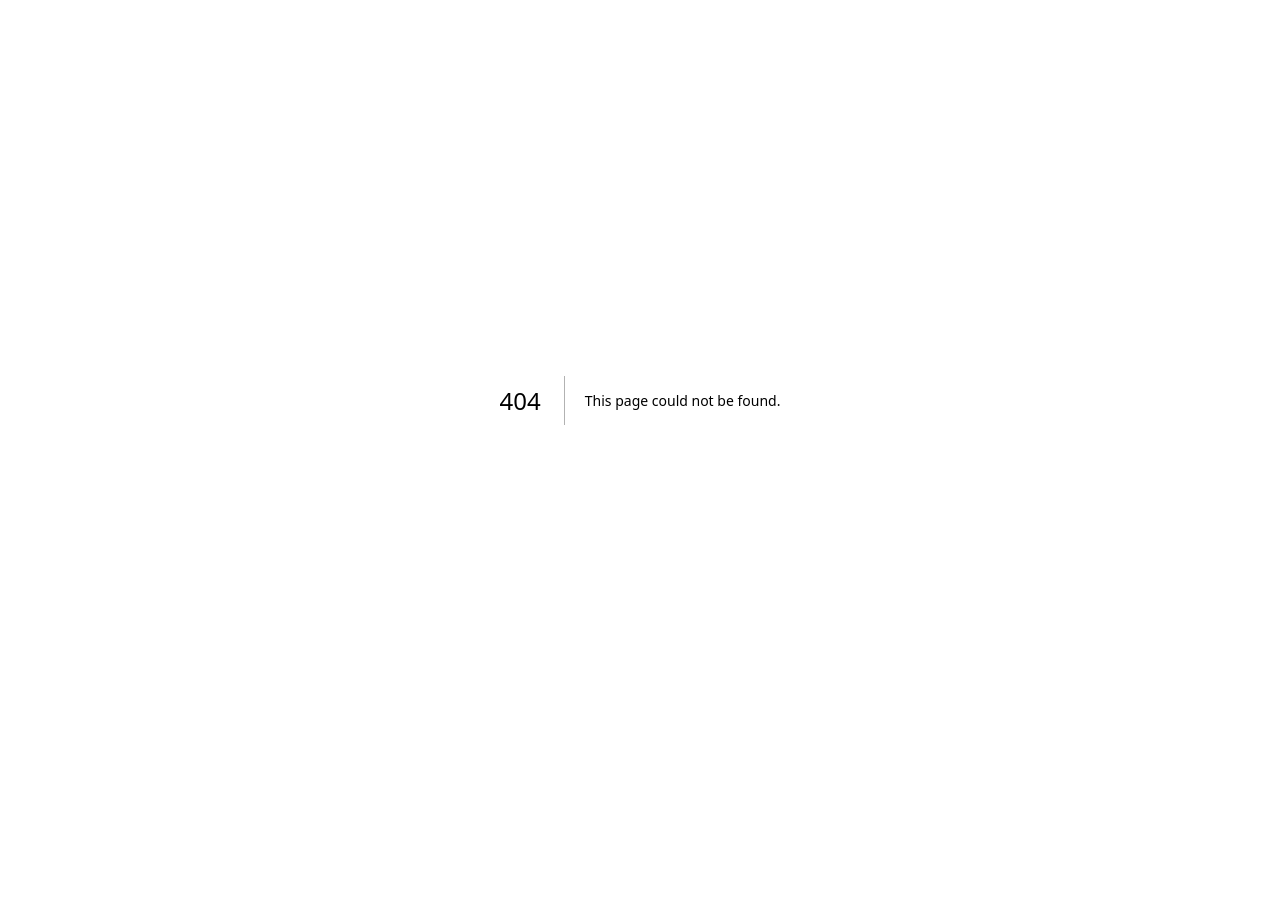
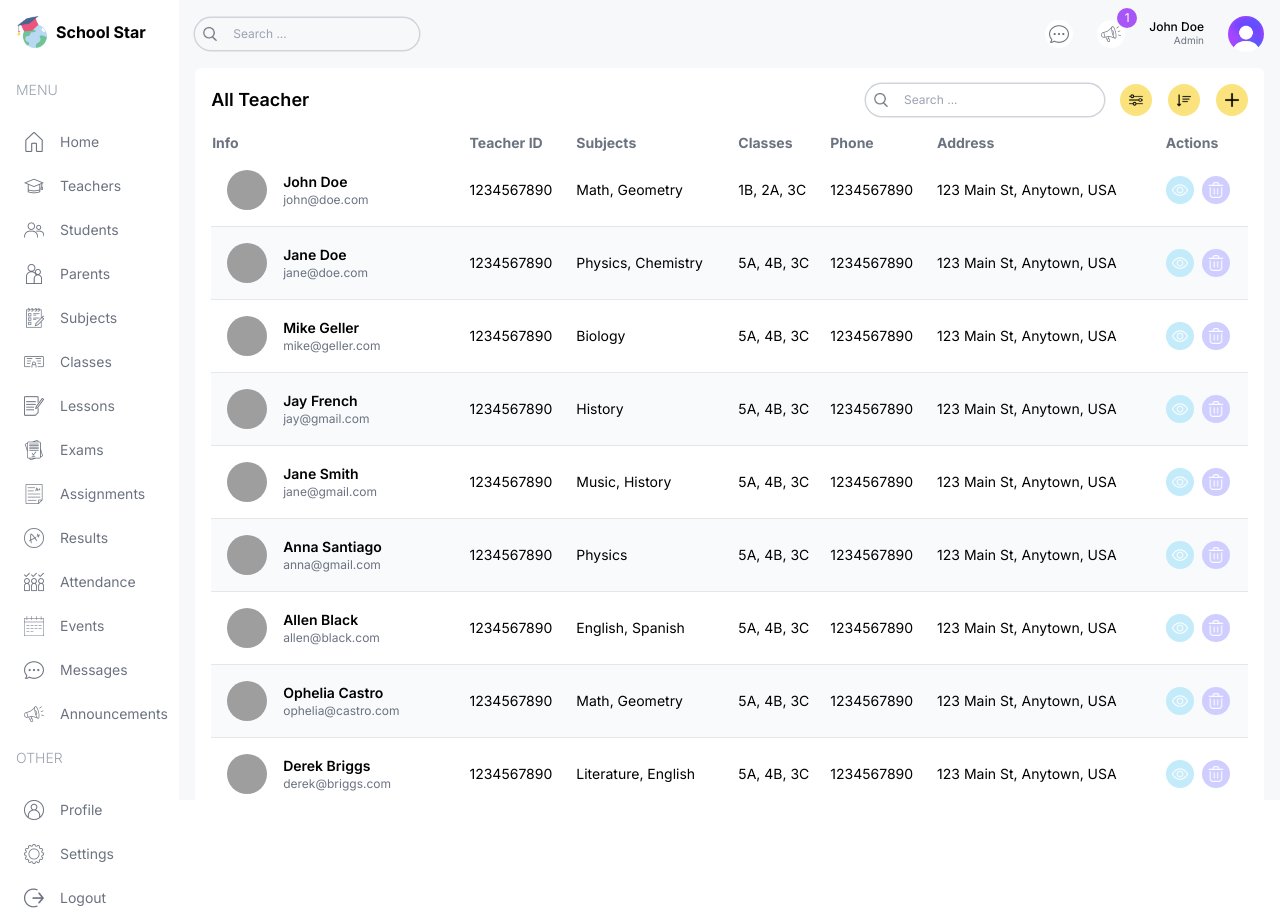
Before and after one commit to Tegarsw17/school-management, a Next.js app: page /list/teachers in a window 1280 px wide. Before the commit this address had no page. Before the commit the page ends 800 px from the top, so only its background shows below. Built offline with nearby package versions, Linux system fonts and the light colour scheme; grey boxes are pictures that could not be loaded.

Commit message:
add list teacher

```diff
--- a/next.config.mjs
+++ b/next.config.mjs
@@ -1,4 +1,8 @@
 /** @type {import('next').NextConfig} */
-const nextConfig = {};
+const nextConfig = {
+  images: {
+    remotePatterns: [{ hostname: 'images.pexels.com' }],
+  },
+};
 
 export default nextConfig;
--- /dev/null
+++ b/src/app/(dashboard)/list/teachers/page.tsx
@@ -0,0 +1,106 @@
+import Pagination from "@/components/Pagination"
+import Table from "@/components/Table"
+import TableSearch from "@/components/TableSearch"
+import { role, teachersData } from "@/lib/data"
+import Image from "next/image"
+import Link from "next/link"
+
+type Teacher = {
+    id: number;
+    teacherId: string;
+    name: string;
+    email?: string;
+    photo: string;
+    phone: string;
+    subjects: string[];
+    classes: string[];
+    address: string;
+
+}
+
+const columns = [
+    {
+        header: "Info", accessor: "info"
+    },
+    {
+        header: "Teacher ID", accessor: "teacherID", className: "hidden md:table-cell"
+    },
+    {
+        header: "Subjects", accessor: "subjects", className: "hidden md:table-cell"
+    },
+    {
+        header: "Classes", accessor: "classes", className: "hidden md:table-cell"
+    },
+    {
+        header: "Phone", accessor: "phone", className: "hidden xl:table-cell"
+    },
+    {
+        header: "Address", accessor: "address", className: "hidden xl:table-cell"
+    },
+    {
+        header: "Actions", accessor: "action"
+    },
+]
+
+const TeacherListPage = () => {
+
+    const renderRow = (item: Teacher) => (
+        <tr key={item.id} className="border-b border-gray-200 even:bg-slate-50 text-sm hover:bg-starPurpleLight">
+            <td className="flex items-center gap-4 p-4">
+                <Image src={item.photo} alt="logo" width={40} height={40} className="md:hidden xl:block w-10 h-10 rounded-full object-cover" />
+                <div className="flex flex-col">
+                    <h3 className="font-semibold">{item.name}</h3>
+                    <p className="text-xs text-gray-500">{item?.email}</p>
+                </div>
+            </td>
+            <td className="hidden md:table-cell">{item.teacherId}</td>
+            <td className="hidden md:table-cell">{item.subjects.join(", ")}</td>
+            <td className="hidden md:table-cell">{item.classes.join(", ")}</td>
+            <td className="hidden md:table-cell">{item.phone}</td>
+            <td className="hidden md:table-cell">{item.address}</td>
+            <td>
+                <div className="flex items-center gap-2">
+                    <Link href={`/list/teacher/${item.id}`} >
+                        <button className="flex w-7 h-7 items-center justify-center rounded-full bg-starSky">
+                            <Image src={"/view.png"} alt="logo" width={16} height={16} />
+                        </button>
+                    </Link>
+                    {role === "admin" && (<Link href={`/list/teacher/${item.id}`} >
+                        <button className="flex w-7 h-7 items-center justify-center rounded-full bg-starPurple">
+                            <Image src={"/delete.png"} alt="logo" width={16} height={16} />
+                        </button>
+                    </Link>)}
+                </div>
+            </td>
+        </tr>
+    )
+
+    return (
+        <div className="bg-white p-4 rounded-md flex-1 m-4 mt-0">
+            {/* top */}
+            <div className="flex items-center justify-between">
+                <h1 className="hidden md:block text-lg font-semibold">All Teacher</h1>
+                <div className="flex flex-col md:flex-row gap-4 items-center w-full md:w-auto">
+                    <TableSearch />
+                    <div className="flex items-center gap-4 self-end">
+                        <button className="w-8 h-8 flex items-center justify-center rounded-full bg-starYellow">
+                            <Image src={"/filter.png"} alt="logo" width={14} height={14} />
+                        </button>
+                        <button className="w-8 h-8 flex items-center justify-center rounded-full bg-starYellow">
+                            <Image src={"/sort.png"} alt="logo" width={14} height={14} />
+                        </button>
+                        <button className="w-8 h-8 flex items-center justify-center rounded-full bg-starYellow">
+                            <Image src={"/plus.png"} alt="logo" width={14} height={14} />
+                        </button>
+                    </div>
+                </div>
+            </div>
+            {/* list */}
+            <Table columns={columns} renderRow={renderRow} data={teachersData} />
+            {/* pagination */}
+            <Pagination />
+        </div>
+    )
+}
+
+export default TeacherListPage
--- /dev/null
+++ b/src/components/Pagination.tsx
@@ -0,0 +1,17 @@
+const Pagination = () => {
+    return (
+        <div className="p-4 flex items-center justify-between text-gray-500">
+            <button disabled className="py-2 px-4 rounded-md bg-slate-200 text-xs font-semibold disabled:opacity-50 disabled:cursor-not-">Prev</button>
+            <div className="flex items-center gap-2 text-sm">
+                <button className="px-2 rounded-sm bg-starSky">1</button>
+                <button className="px-2 rounded-sm ">2</button>
+                <button className="px-2 rounded-sm ">3</button>
+                ...
+                <button className="px-2 rounded-sm ">10</button>
+            </div>
+            <button className="py-2 px-4 rounded-md bg-slate-200 text-xs font-semibold disabled:opacity-50 disabled:cursor-not-">Next</button>
+        </div>
+    )
+}
+
+export default Pagination
--- /dev/null
+++ b/src/components/Table.tsx
@@ -0,0 +1,19 @@
+
+const Table = ({ columns, renderRow, data }: { columns: { header: string, accessor: string, className?: string }[]; renderRow: (item: any) => React.ReactNode; data: any[] }) => {
+    return (
+        <table className="w-full mt-4">
+            <thead>
+                <tr className="text-left text-gray-500 text-sm">
+                    {columns.map((col) => (
+                        <th key={col.accessor} className={col.className}>{col.header}</th>
+                    ))}
+                </tr>
+            </thead>
+            <tbody>
+                {data.map((item) => renderRow(item))}
+            </tbody>
+        </table>
+    )
+}
+
+export default Table
--- /dev/null
+++ b/src/components/TableSearch.tsx
@@ -0,0 +1,12 @@
+import Image from "next/image"
+
+const TableSearch = () => {
+    return (
+        <div className="w-full md:w-auto flex items-center gap-2 text-xs rounded-full ring-[1.5px] ring-gray-300 px-2">
+            <Image src="/search.png" alt="logo" width={14} height={14} />
+            <input type="text" placeholder="Search ..." className="w-[200px] p-2 bg-transparent outline-none" />
+        </div>
+    )
+}
+
+export default TableSearch
```
Also changed, not shown: src/app/(dashboard)/list/students/page.tsx (added).
